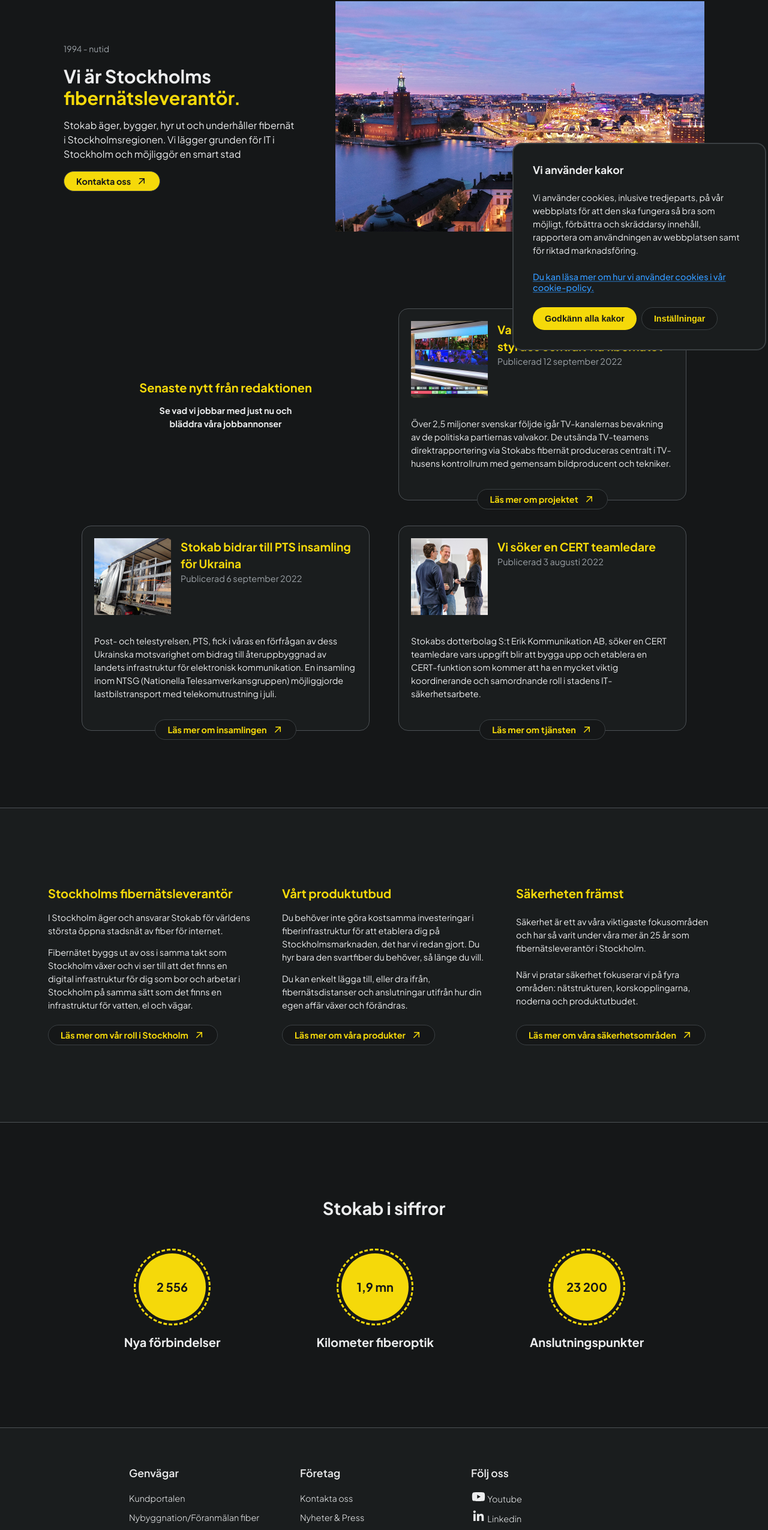
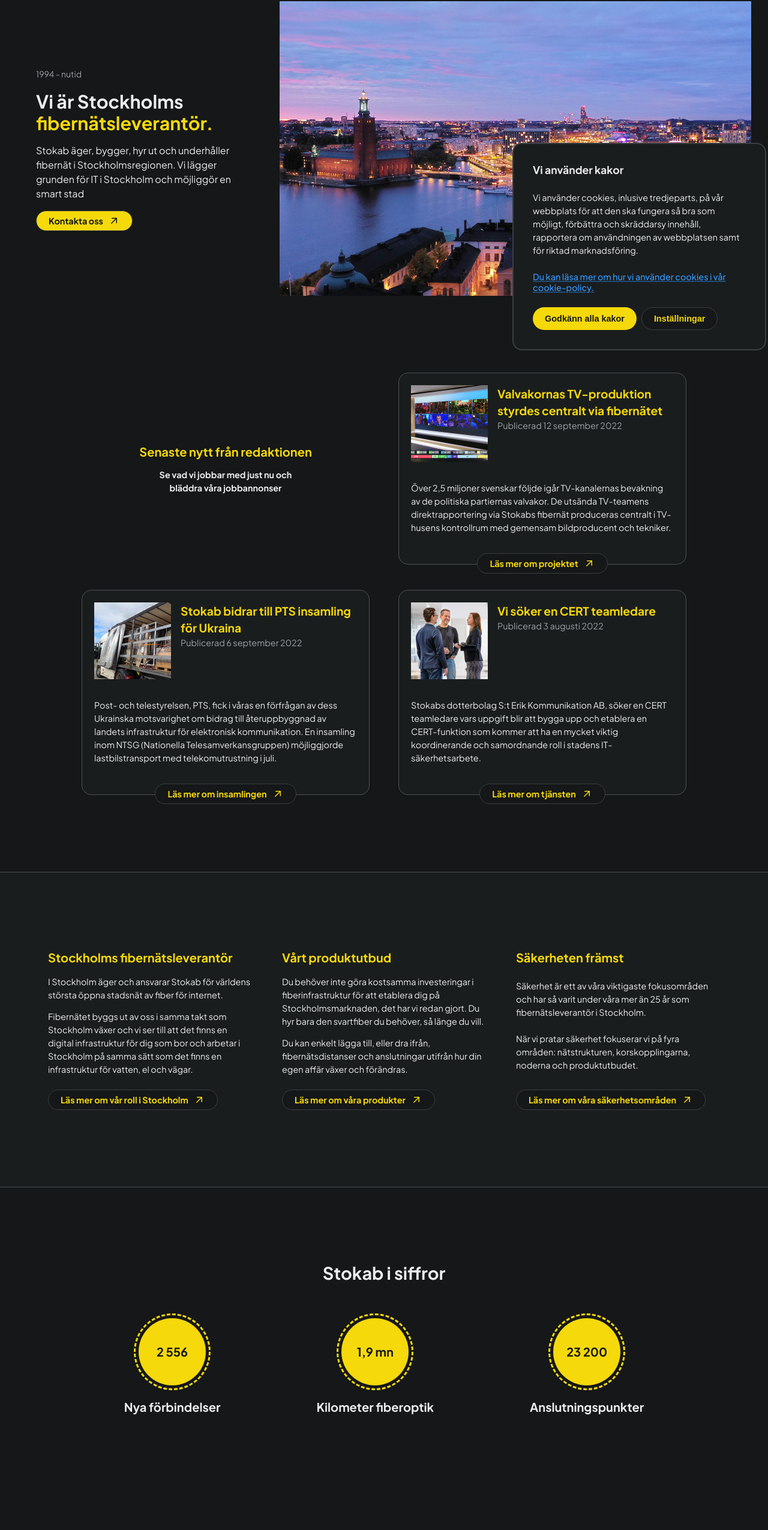
Before and after one commit to Medieinstitutet/fed21d-grafiska-verktyg-pimpim, a Vue app: page / in a window 1280 px wide. Shown: the part 214-2764 px from the top of the page at 60% size. Built offline with nearby package versions, Linux system fonts and the light colour scheme.

Commit message:
cleaning done

```diff
--- a/src/css/_base.scss
+++ b/src/css/_base.scss
@@ -259,9 +259,9 @@
     // INTRO SECTION
     #section-intro{
       @include flexWrapCenter();
+      justify-content: space-between;
       padding: 62px 24px 0;
       row-gap: 54px;
-      column-gap: 59px;
 
       div{
         display: flex;
@@ -293,6 +293,7 @@
       #img-intro{
         width:100vw;
         position: relative;
+        left: -24px;
       }
     }
 
@@ -311,7 +312,7 @@
         text-align: center;
         row-gap: 13px;
         @media screen and(max-width:767px){
-          width: 342px;
+          //width: 342px;
         }
 
 
@@ -331,7 +332,7 @@
         padding: 16px 14px 0;
 
         @media screen and(max-width:767px){
-          width: 342px;
+          //width: 342px;
         }
 
         .cardHeading{
@@ -390,7 +391,7 @@
       @include flexWrapCenter();
       padding: $paddingMobile;
       row-gap: 54px;
-      column-gap: 180px;
+
 
       h2{
         width: 100%;
@@ -405,6 +406,8 @@
         align-items: center;
         row-gap: 14px;
         column-gap: 183px;
+        max-width: 256px;
+        min-width:1fr;
 
         h3{
           color: #ECEDEE;
@@ -447,8 +450,7 @@
     #footer-linkList{
       display: grid;
       align-self: flex-start;
-      width: 100%;
-      grid-template-columns: repeat(auto-fill, 100%);
+      grid-template-columns: 1fr;
 
       .footer-linkGroup:last-of-type .footer-links{
         padding-bottom: 0;
@@ -459,9 +461,7 @@
         font-size: 1.1rem;
         color: $almostWhite;
 
-        @media screen and (max-width: 767px){
-          width: 342px;
-        }
+
 
 
         .footer-links{
--- a/src/css/_desktop.scss
+++ b/src/css/_desktop.scss
@@ -25,7 +25,7 @@
 
       #section-news{
         padding: $paddingDesktop;
-        grid-template-columns: repeat(2, minmax(420px, 480px));
+        grid-template-columns: 480px 480px;
 
         div:first-child{
           padding: 0 4rem;
--- a/src/css/_tablet.scss
+++ b/src/css/_tablet.scss
@@ -7,17 +7,19 @@
     }
     #section-intro{
       padding: $paddingTablet;
+      padding-bottom: 0;
       flex-wrap: nowrap;
       align-items: center;
+      column-gap: 20px;
 
       div{
         font-size: 1rem;
-        padding: 40px 0;
-        width:389px;
+        width:auto;
       }
 
       #img-intro{
-        max-width: 53%;
+        width: 53%;
+        flex-grow: 2;
         height:fit-content;
         margin-top: 0;
         position: static;
@@ -26,7 +28,7 @@
 
     #section-news{
       padding: $paddingTablet;
-      grid-template-columns: repeat(2, minmax(342px, 420px));
+      grid-template-columns: 1fr 1fr;
       column-gap: 48px;
 
       div:first-child{
@@ -45,34 +47,28 @@
         }
       }
     }
-      #section-info {
-        @media screen and(max-width:1024) {
-          padding-inline: 200px;
-        }
+    #section-info {
+      padding: $paddingTablet;
 
-        div{
-          width: 512px;
-        }
+      div{
+        width: 512px;
       }
+    }
 
     #section-statistics{
-      column-gap: 130px;
+      padding: $paddingTablet;
+      margin-bottom: 64px;
+      column-gap: 32px;
     }
 
     footer{
-      @media screen and (max-width: 1024px) {
-        padding: $paddingTablet;
-      }
+      padding: $paddingTablet;
 
       #footer-linkList{
         justify-content: center;
         align-self: center;
-        grid-template-columns: repeat(auto-fit, minmax(240px, 280px));
-        column-gap: 5px;
-
-        .footer-linkGroup{
-          width:220px;
-        }
+        grid-template-columns: 1fr 1fr 1fr;
+        column-gap: 32px;
       }
       @media screen and (max-width: 1024px) {
         #footer-contact{
--- a/src/css/style.css
+++ b/src/css/style.css
@@ -308,10 +308,11 @@
   -webkit-box-pack: center;
       -ms-flex-pack: center;
           justify-content: center;
+  -webkit-box-pack: justify;
+      -ms-flex-pack: justify;
+          justify-content: space-between;
   padding: 62px 24px 0;
   row-gap: 54px;
-  -webkit-column-gap: 59px;
-          column-gap: 59px;
 }
 
 body #app #section-intro div {
@@ -349,6 +350,7 @@
 body #app #section-intro #img-intro {
   width: 100vw;
   position: relative;
+  left: -24px;
 }
 
 body #app #section-news {
@@ -381,12 +383,6 @@
   row-gap: 13px;
 }
 
-@media screen and (max-width: 767px) {
-  body #app #section-news div:first-child {
-    width: 342px;
-  }
-}
-
 body #app #section-news div:first-child p {
   font-weight: 700;
   padding: 0 2rem;
@@ -407,12 +403,6 @@
           justify-content: space-between;
   background-color: #1A1D1E;
   padding: 16px 14px 0;
-}
-
-@media screen and (max-width: 767px) {
-  body #app #section-news article {
-    width: 342px;
-  }
 }
 
 body #app #section-news article .cardHeading {
@@ -488,8 +478,6 @@
           justify-content: center;
   padding: 48px 24px;
   row-gap: 54px;
-  -webkit-column-gap: 180px;
-          column-gap: 180px;
 }
 
 body #app #section-statistics h2 {
@@ -513,6 +501,8 @@
   row-gap: 14px;
   -webkit-column-gap: 183px;
           column-gap: 183px;
+  max-width: 256px;
+  min-width: 1fr;
 }
 
 body #app #section-statistics .statsObj-wrapper h3 {
@@ -562,9 +552,8 @@
   display: -ms-grid;
   display: grid;
   align-self: flex-start;
-  width: 100%;
-  -ms-grid-columns: (100%)[auto-fill];
-      grid-template-columns: repeat(auto-fill, 100%);
+  -ms-grid-columns: 1fr;
+      grid-template-columns: 1fr;
 }
 
 body footer #footer-linkList .footer-linkGroup:last-of-type .footer-links {
@@ -575,12 +564,6 @@
   font-weight: 600;
   font-size: 1.1rem;
   color: #ECEDEE;
-}
-
-@media screen and (max-width: 767px) {
-  body footer #footer-linkList .footer-linkGroup {
-    width: 342px;
-  }
 }
 
 body footer #footer-linkList .footer-linkGroup .footer-links {
@@ -663,7 +646,7 @@
   src: url("https://fonts.googleapis.com/css2?family=Plus+Jakarta+Sans:wght@300;400;500;600;700&display=swap");
 }
 
-@media only screen and (min-width: 1024px) {
+@media only screen and (min-width: 1025px) {
   body #app #header-app #header-logo {
     -ms-grid-column: 2;
     grid-column: 2;
@@ -687,8 +670,8 @@
   }
   body #app main #section-news {
     padding: 128px 60px;
-    -ms-grid-columns: (minmax(420px, 480px))[2];
-        grid-template-columns: repeat(2, minmax(420px, 480px));
+    -ms-grid-columns: 480px 480px;
+        grid-template-columns: 480px 480px;
   }
   body #app main #section-news div:first-child {
     padding: 0 4rem;
@@ -752,19 +735,24 @@
   }
   body #app #section-intro {
     padding: 96px 32px;
+    padding-bottom: 0;
     -ms-flex-wrap: nowrap;
         flex-wrap: nowrap;
     -webkit-box-align: center;
         -ms-flex-align: center;
             align-items: center;
+    -webkit-column-gap: 20px;
+            column-gap: 20px;
   }
   body #app #section-intro div {
     font-size: 1rem;
-    padding: 40px 0;
-    width: 389px;
+    width: auto;
   }
   body #app #section-intro #img-intro {
-    max-width: 53%;
+    width: 53%;
+    -webkit-box-flex: 2;
+        -ms-flex-positive: 2;
+            flex-grow: 2;
     height: -webkit-fit-content;
     height: -moz-fit-content;
     height: fit-content;
@@ -773,8 +761,8 @@
   }
   body #app #section-news {
     padding: 96px 32px;
-    -ms-grid-columns: (minmax(342px, 420px))[2];
-        grid-template-columns: repeat(2, minmax(342px, 420px));
+    -ms-grid-columns: 1fr 1fr;
+        grid-template-columns: 1fr 1fr;
     -webkit-column-gap: 48px;
             column-gap: 48px;
   }
@@ -790,31 +778,21 @@
   body #app #section-news article .cardHeading h3 {
     font-size: 1.2rem;
   }
-}
-
-@media only screen and (min-width: 768px) and (max-width: 1024) {
   body #app #section-info {
-    padding-inline: 200px;
+    padding: 96px 32px;
   }
-}
-
-@media only screen and (min-width: 768px) {
   body #app #section-info div {
     width: 512px;
   }
   body #app #section-statistics {
-    -webkit-column-gap: 130px;
-            column-gap: 130px;
+    padding: 96px 32px;
+    margin-bottom: 64px;
+    -webkit-column-gap: 32px;
+            column-gap: 32px;
   }
-}
-
-@media only screen and (min-width: 768px) and (max-width: 1024px) {
   body #app footer {
     padding: 96px 32px;
   }
-}
-
-@media only screen and (min-width: 768px) {
   body #app footer #footer-linkList {
     -webkit-box-pack: center;
         -ms-flex-pack: center;
@@ -822,13 +800,10 @@
     -ms-flex-item-align: center;
         -ms-grid-row-align: center;
         align-self: center;
-    -ms-grid-columns: (minmax(240px, 280px))[auto-fit];
-        grid-template-columns: repeat(auto-fit, minmax(240px, 280px));
-    -webkit-column-gap: 5px;
-            column-gap: 5px;
-  }
-  body #app footer #footer-linkList .footer-linkGroup {
-    width: 220px;
+    -ms-grid-columns: 1fr 1fr 1fr;
+        grid-template-columns: 1fr 1fr 1fr;
+    -webkit-column-gap: 32px;
+            column-gap: 32px;
   }
 }
 
--- a/src/css/style.scss
+++ b/src/css/style.scss
@@ -5,7 +5,7 @@
   src: url('https://fonts.googleapis.com/css2?family=Plus+Jakarta+Sans:wght@300;400;500;600;700&display=swap');
 }
 
-@media only screen and (min-width: 1024px){
+@media only screen and (min-width: 1025px){
   @import './_desktop';
 }
 
```
Also changed, not shown: 1 other file (tests, documents, lock files or other folders).
